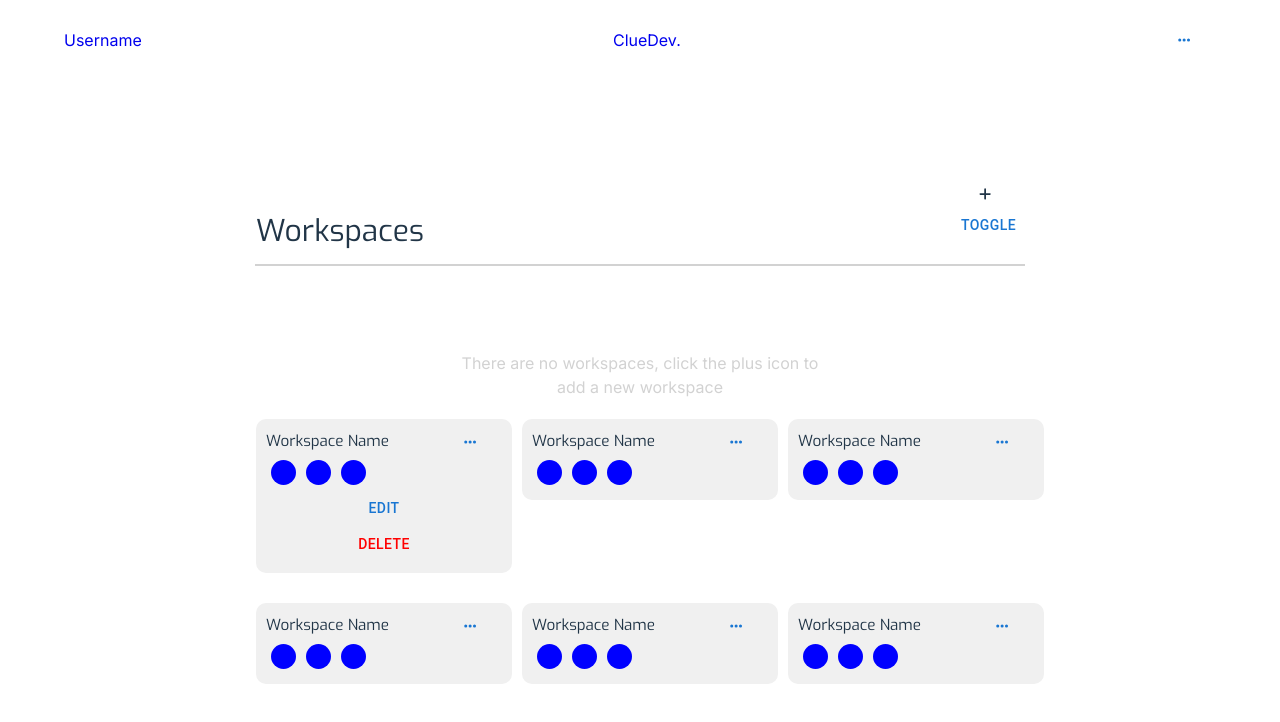
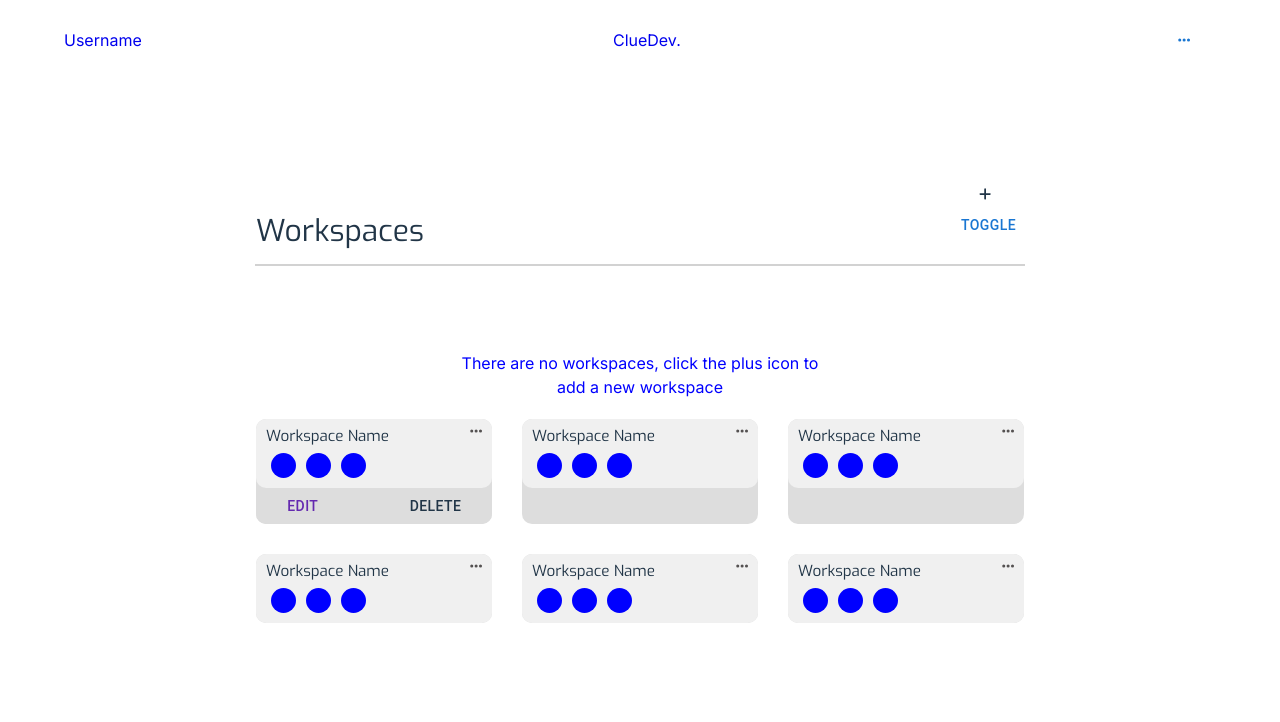
Before and after one commit to andrescm1998/ClueDev-Client, a React (Vite) app: page /dashboard in a window 1280 px wide. Both pictures are taken after a click on the button 470 px from the left and 441 px from the top of the page. Shown: the top 722 px of the page. Built offline with nearby package versions, Linux system fonts and the light colour scheme; a web font is replaced by a local one.

Commit message:
changed workspace settings component

```diff
--- a/src/Components/Dashboard/index.css
+++ b/src/Components/Dashboard/index.css
@@ -38,3 +38,13 @@ hr {
     outline: none;
     color: #D2D2D2;
 }
+
+.workspaces-container {
+    display: grid;
+    grid-template-columns: repeat(3, 1fr);
+    grid-template-rows: repeat(1, 2fr);
+    grid-column-gap: 30px;
+    grid-row-gap: 30px;
+    width: 100%;
+    margin-top: 20px;
+}
--- a/src/Components/DeleteModal/index.jsx
+++ b/src/Components/DeleteModal/index.jsx
@@ -106,17 +106,17 @@ export function DeleteModal() {
         <BootstrapDialog PaperProps={{sx: { width: "350px"}}} fullWidth onClose={handleClose} aria-labelledby="customized-dialog-title" open={open} TransitionComponent={Transition}
             keepMounted >
 
-            <DialogTitle sx={{color: 'title.main'}} className='delete-modal-text'>Delete Workspace</DialogTitle>
+            <DialogTitle sx={{color: 'title.main', paddingBottom: '5px'}} className='delete-modal-text'>Delete Workspace</DialogTitle>
 
             <DialogContentText className='delete-modal-text'>
                 Are you sure you want to delete this item?
             </DialogContentText>
 
-            <DialogActions sx={{display: 'flex', justifyContent: 'center', margin: '10px 5px'}}>
-                    <Button sx={{backgroundColor: 'cancel.main'}} variant="contained">
+            <DialogActions sx={{display: 'flex', justifyContent: 'center', margin: '16px 5px'}}>
+                    <Button sx={{backgroundColor: 'cancel.main', fontWeight: 'bold'}} variant="contained">
                     Cancel
                     </Button>
-                    <Button sx={{backgroundColor: 'delete.main'}} variant="contained">
+                    <Button sx={{backgroundColor: 'delete.main', fontWeight: 'bold'}} variant="contained">
                     Delete
                     </Button>
             </DialogActions>
--- a/src/Components/WorkspaceCard/index.css
+++ b/src/Components/WorkspaceCard/index.css
@@ -13,6 +13,11 @@ h3 {
     margin: 0;
 }
 
+.main-container {
+    display: flex;
+    justify-content: center;
+}
+
 .workspace-list {
     width: 60%
 }
@@ -20,20 +25,15 @@ h3 {
     /* display: flex; */
     text-align: center;
     width: 50%;
-    color: #D2D2D2;
+    /* color: #D2D2D2; */
     padding-left: 25%;
     margin-top: 10%;
 }
 
-.workspaces-container {
-    display: grid;
-    grid-template-columns: repeat(3, 1fr);
-    grid-template-rows: repeat(1, 2fr);
-    grid-column-gap: 30px;
-    grid-row-gap: 30px;
+.workspace-card-container {
     width: 100%;
-    /* height: 6rem; */
-    margin-top: 20px;
+    background-color: #DDDDDD;
+    border-radius: 10px;
 }
 
 .block {
@@ -43,9 +43,8 @@ h3 {
     display: flex;
     flex-direction: column;
     justify-content: space-evenly;
-    padding: 10px;
-    width: 100%;
-
+    padding-bottom: 5px;
+    padding: 5px 10px;
 }
 
 .block-header {
@@ -65,6 +64,13 @@ h3 {
 /* Workspace Edit and Delete buttons */
 #showBtns {
     text-align: center;
+    display: flex;
+    flex-direction: row;
+    justify-content: space-around;
+    align-items: center;
+    background-color: #DDDDDD;
+    width: 100%;
+    border-radius: 0 0 10px 10px;
 }
 
 .showOptions{
--- a/src/Components/WorkspaceCard/index.jsx
+++ b/src/Components/WorkspaceCard/index.jsx
@@ -6,6 +6,7 @@ import { faEllipsis } from "@fortawesome/free-solid-svg-icons";
 import { Counter } from '../Counter';
 import './index.css';
 import { DeleteModal } from '../DeleteModal';
+import { WorkspaceSettings } from '../WorkspaceSettings';
 
 // hold ellipsis icon
 const dots = <FontAwesomeIcon icon ={faEllipsis} />
@@ -20,26 +21,23 @@ export const WorkspaceCard = () => {
     }
 
     return <>
-
-    <div>
+        <div className='main-container'>
+            <div className='workspace-card-container'>
                         <div className="block">
                             <div className="block-header">
                                 <h3>Workspace Name</h3>
-                                <Button disableRipple onClick={showHidden}>{dots}</Button>
+                                <Button sx={{padding: '0', display: 'flex', justifyContent: 'flex-end', alignItems: 'flex-start', color: '#545151', minWidth: '10px'}} disableRipple onClick={showHidden}>{dots}</Button>
                             </div>
                             <div className="counters">
                                 <span>< Counter /></span>
                                 <span>< Counter /></span>
                                 <span>< Counter /></span>
-
-                            </div>
-                            <div id="showBtns" className={showHide ? 'showOptions': 'hideOptions' }>
-                                <Button>Edit</Button>
-                                {/* <Button>Delete</Button> */}
-                                <DeleteModal />
                             </div>
                         </div>
-                    </div>
+
+                        <WorkspaceSettings showHide={showHide}/>
+                </div>
+        </div>
 
     </>
 }
--- /dev/null
+++ b/src/Components/WorkspaceSettings/index.css
@@ -0,0 +1,20 @@
+.container {
+    display: flex;
+    flex-direction: row;
+}
+
+#showBtns {
+    text-align: center;
+    display: flex;
+    flex-direction: row;
+    justify-content: space-around;
+    align-items: center;
+    /* background-color: #DDDDDD; */
+    width: 100%;
+    border-radius: 0 0 10px 10px;
+}
+
+.vl {
+    border-left: 1px solid #757575cb;
+      height: 20px;
+    }
--- /dev/null
+++ b/src/Components/WorkspaceSettings/index.jsx
@@ -0,0 +1,18 @@
+import React from 'react';
+import { Button } from '@mui/material'
+import { DeleteModal } from '../DeleteModal';
+
+export const WorkspaceSettings = ({showHide}) => {
+    return (
+        <>
+        {showHide == true &&
+            <section id="showBtns" className='container'>
+                <Button sx={{color: '#6429B0', padding: '6px 16px'}}>Edit</Button>
+                <div class="vl"></div>
+                <DeleteModal />
+            </section>}
+
+        </>
+    )
+
+}
```
